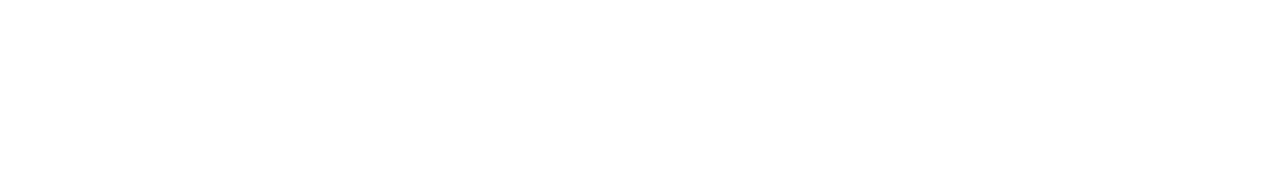
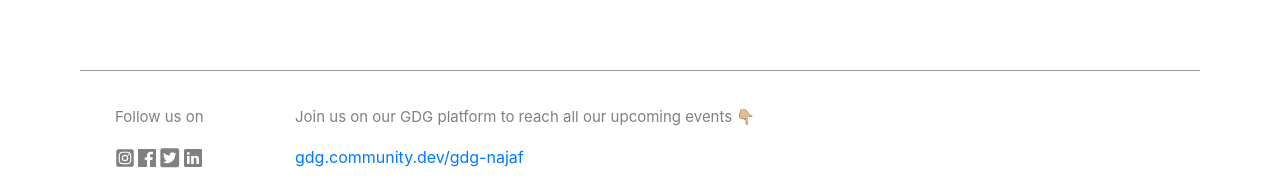
Before and after one commit to ZhraaBaharAluloom/GDG-Najaf, a React (Create React App) app: page / in a window 1280 px wide. Shown: the part 738-925 px from the top of the page. Before the commit the page ends 800 px from the top, so only its background shows below. Built offline with nearby package versions, Linux system fonts and the light colour scheme; a web font is replaced by a local one.

Commit message:
added gdg links

```diff
--- a/src/App.js
+++ b/src/App.js
@@ -1,13 +1,64 @@
 import React from "react";
 
+// Components
 import NavBar from "./components/NavBar/NavBar";
 import Routes from "./components/Routes";
+
+// Styles
+import { InstagramIconStyle } from "./styles";
+import { FaInstagramSquare } from "react-icons/fa";
+import { IoLogoFacebook } from "react-icons/io";
+import { FaTwitterSquare } from "react-icons/fa";
+import { IoLogoLinkedin } from "react-icons/io";
 
 function App() {
   return (
     <div>
       <NavBar />
       <Routes />
+      <InstagramIconStyle className="row">
+        <div className="col-12 col-md-2 col-lg-2">
+          <p>Follow us on</p>
+          <a
+            href="https://instagram.com/gdgnajaf?igshid=1xmmrpow601ga"
+            target="_blank"
+            rel="noreferrer"
+          >
+            <FaInstagramSquare color="grey" size="20" />
+          </a>
+          <a
+            href="/https://www.facebook.com/najafgdg/"
+            target="_blank"
+            rel="noreferrer"
+          >
+            <IoLogoFacebook color="grey" size="24" />
+          </a>
+          <a
+            href="/https://twitter.com/gdgnajaf?lang=ar"
+            target="_blank"
+            rel="noreferrer"
+          >
+            <FaTwitterSquare color="grey" size="21.5" />
+          </a>
+          <a
+            href="https://www.linkedin.com/company/gdg-najaf/"
+            target="_blank"
+            rel="noreferrer"
+          >
+            <IoLogoLinkedin color="grey" size="24" />
+          </a>
+        </div>
+        <div className="col-12 col-md-10 col-lg-10">
+          <p>Join us on our GDG platform to reach all our upcoming events 👇🏼</p>
+          <a
+            href="gdg.community.dev/gdg-najaf"
+            target="_blank"
+            rel="noreferrer"
+          >
+            gdg.community.dev/gdg-najaf
+          </a>
+        </div>
+      </InstagramIconStyle>
     </div>
   );
 }
--- /dev/null
+++ b/src/styles.js
@@ -0,0 +1,19 @@
+import styled from "styled-components";
+
+export const InstagramIconStyle = styled.div`
+  border-top: 1px solid #979b97;
+  /* justify-content: center; */
+  /* display: flex; */
+  /* flex-wrap: wrap; */
+  margin: 10em 5em 0em 5em;
+  padding: 20px;
+  p {
+    display: block;
+    color: grey;
+    font-size: 15px;
+    padding-top: 1em;
+  }
+  div {
+    /* display: inline-flex; */
+  }
+`;
```
